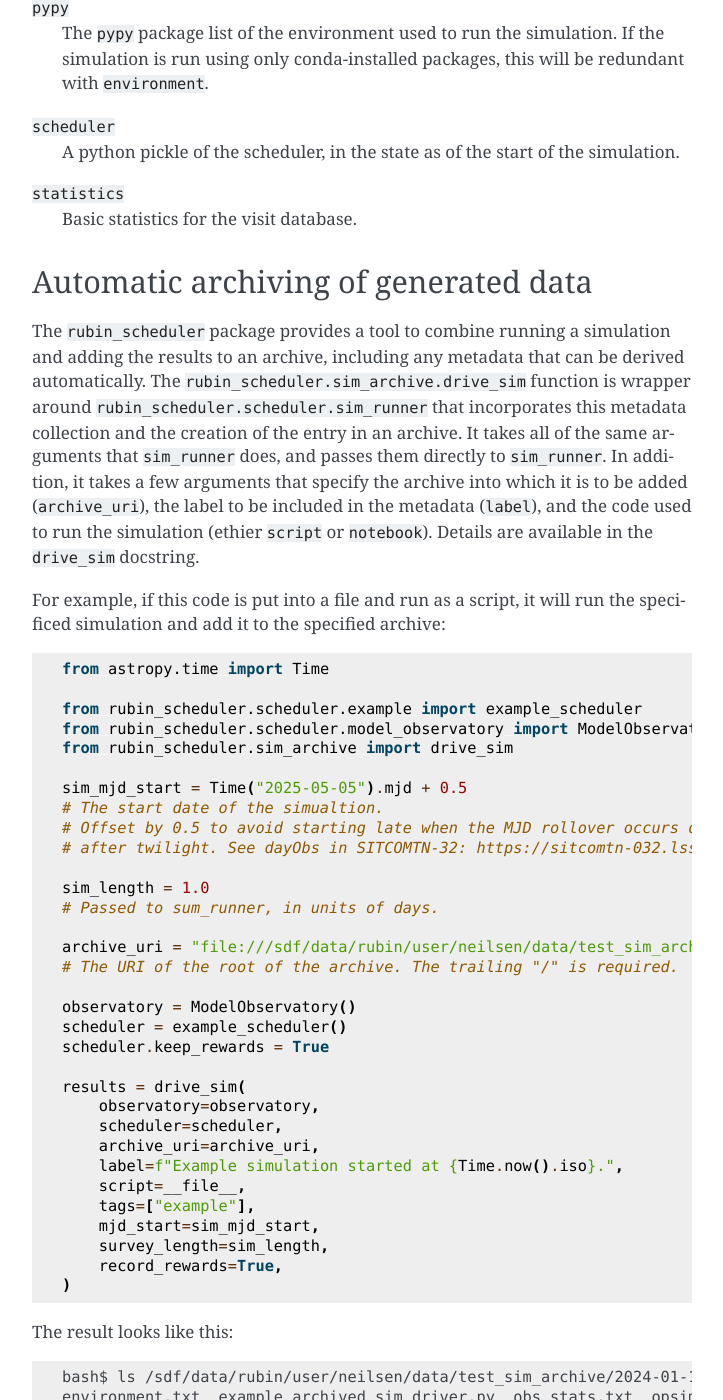
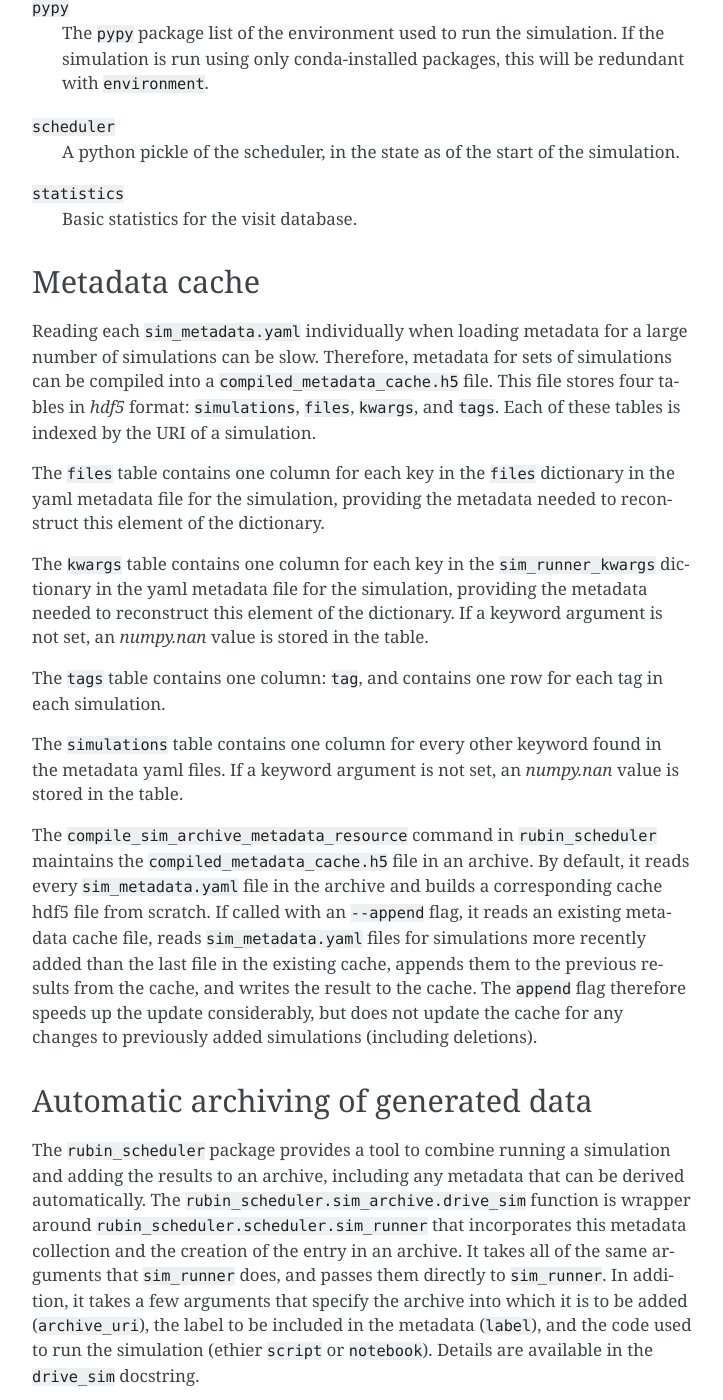
Before and after one commit to lsst/rubin_scheduler, a Sphinx documentation site: the page built from docs/archive.rst, in a window 1280 px wide and 1400 px high, scrolled down 4237 px. Shown: the whole window, without its empty margins (388-1111 px from the left). Built offline with Sphinx 7.4.7, drawn with Linux system fonts in a browser that asks for light colours.

Commit message:
document the compiled metadata cache

```diff
--- a/docs/archive.rst
+++ b/docs/archive.rst
@@ -160,6 +160,29 @@ Optional (for debugging or speculative future uses only) file types listed above
 ``statistics``
   Basic statistics for the visit database.
 
+Metadata cache
+--------------
+
+Reading each ``sim_metadata.yaml`` individually when loading metadata for a large number of simulations can be slow.
+Therefore, metadata for sets of simulations can be compiled into a ``compiled_metadata_cache.h5`` file.
+This file stores four tables in `hdf5` format: ``simulations``, ``files``, ``kwargs``, and ``tags``.
+Each of these tables is indexed by the URI of a simulation.
+
+The ``files`` table contains one column for each key in the ``files`` dictionary in the yaml metadata file for the simulation, providing the metadata needed to reconstruct this element of the dictionary.
+
+The ``kwargs`` table contains one column for each key in the ``sim_runner_kwargs`` dictionary in the yaml metadata file for the simulation, providing the metadata needed to reconstruct this element of the dictionary.
+If a keyword argument is not set, an `numpy.nan` value is stored in the table.
+
+The ``tags`` table contains one column: ``tag``, and contains one row for each tag in each simulation.
+
+The ``simulations`` table contains one column for every other keyword found in the metadata yaml files.
+If a keyword argument is not set, an `numpy.nan` value is stored in the table.
+
+The ``compile_sim_archive_metadata_resource`` command in ``rubin_scheduler`` maintains the ``compiled_metadata_cache.h5`` file in an archive.
+By default, it reads every ``sim_metadata.yaml`` file in the archive and builds a corresponding cache hdf5 file from scratch.
+If called with an ``--append`` flag, it reads an existing metadata cache file, reads ``sim_metadata.yaml`` files for simulations more recently added than the last file in the existing cache, appends them to the previous results from the cache, and writes the result to the cache.
+The ``append`` flag therefore speeds up the update considerably, but does not update the cache for any changes to previously added simulations (including deletions).
+
 Automatic archiving of generated data
 -------------------------------------
 
```
